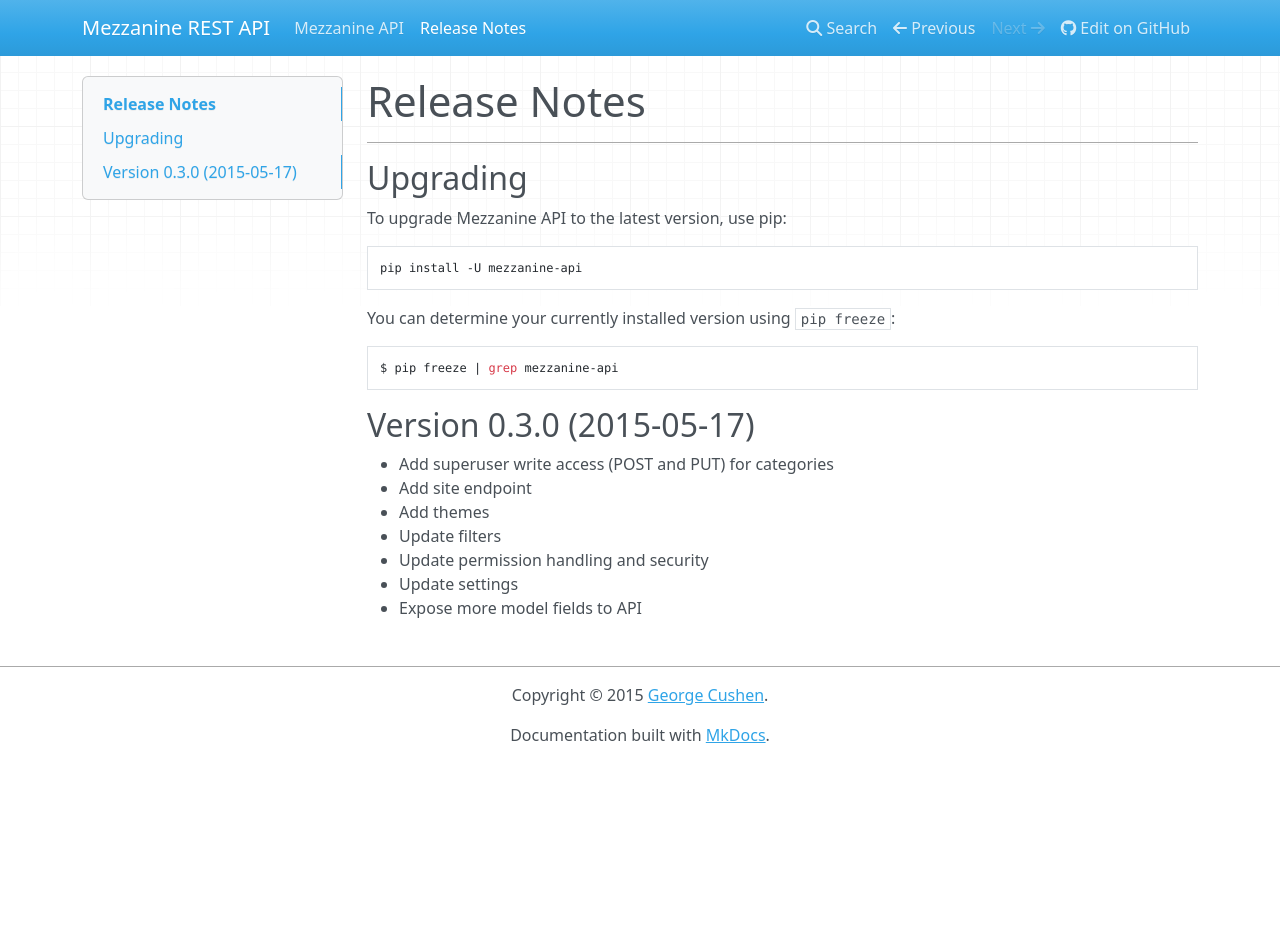
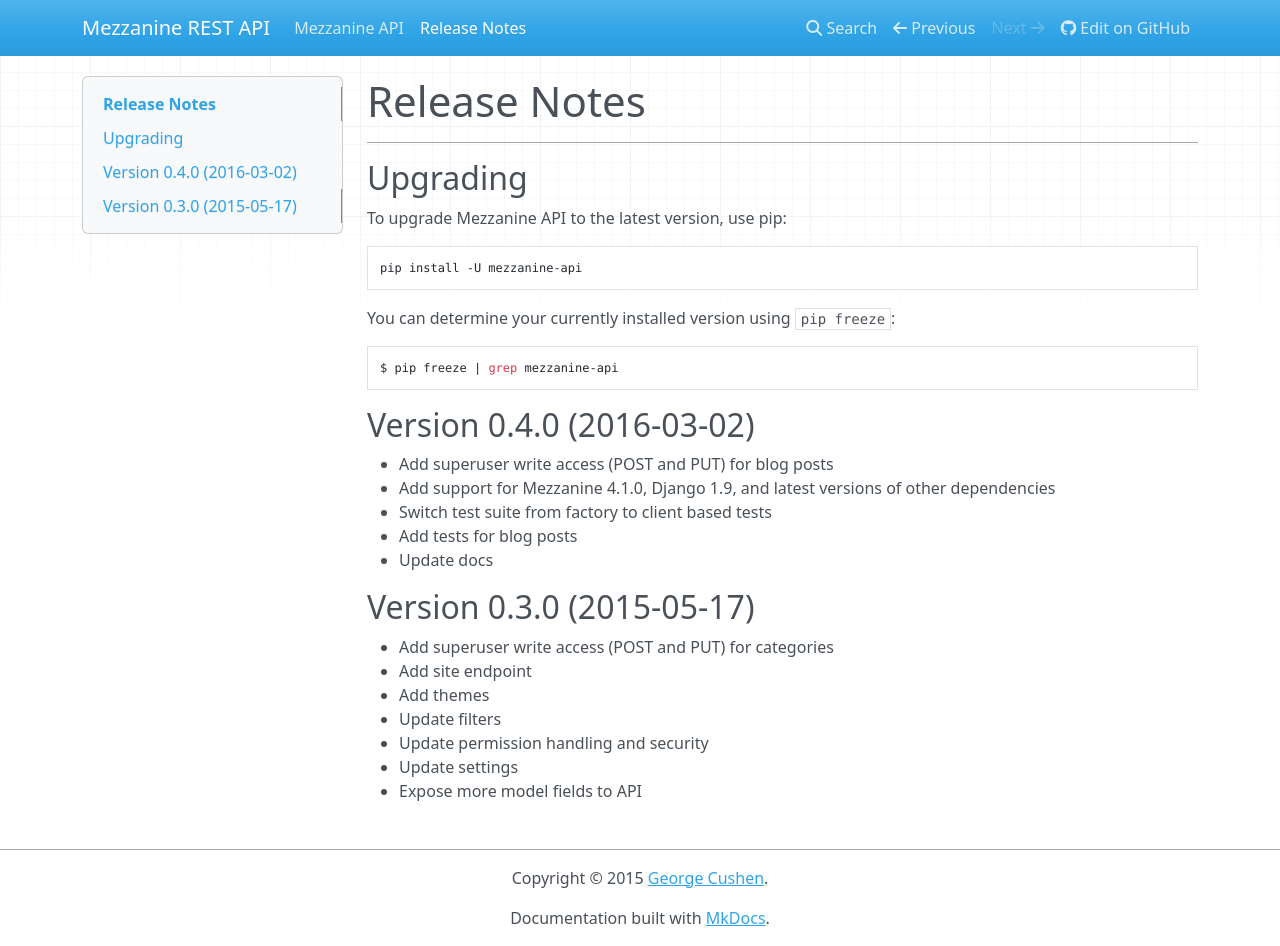
Before and after one commit to gcushen/mezzanine-api, an MkDocs documentation site: the page built from docs/release-notes.md, in a window 1280 px wide and 946 px high. Built offline with MkDocs 1.6.1, drawn with Linux system fonts in a browser that asks for light colours; nearby versions of some CDN libraries.

Commit message:
Update docs

```diff
--- a/docs/release-notes.md
+++ b/docs/release-notes.md
@@ -12,6 +12,14 @@
 
     $ pip freeze | grep mezzanine-api
 
+## Version 0.4.0 (2016-03-02)
+
+* Add superuser write access (POST and PUT) for blog posts
+* Add support for Mezzanine 4.1.0, Django 1.9, and latest versions of other dependencies
+* Switch test suite from factory to client based tests
+* Add tests for blog posts
+* Update docs
+
 ## Version 0.3.0 (2015-05-17)
 
 * Add superuser write access (POST and PUT) for categories
```
